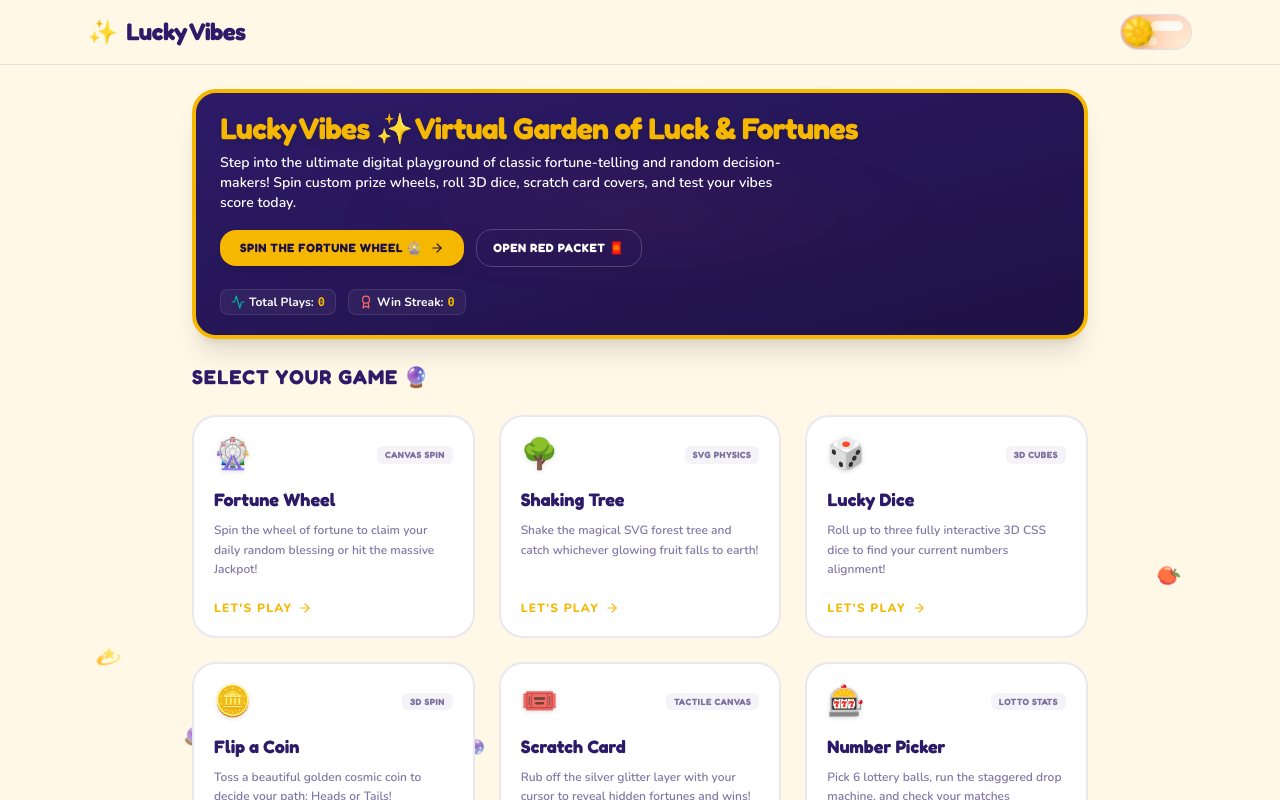
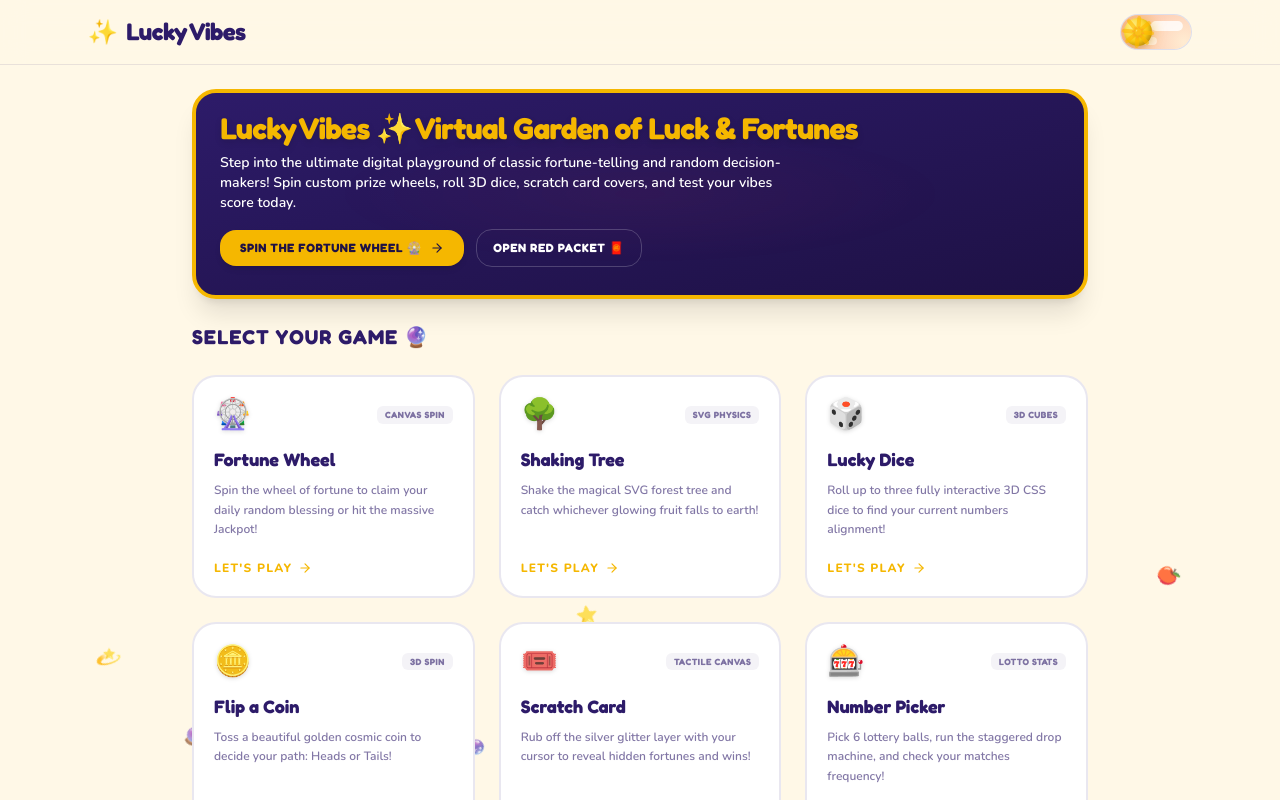
Before and after one commit to stibinottathai/luckify, a Next.js app: page / in a window 1280 px wide. Shown: the top 800 px of the page. Built offline with nearby package versions, Linux system fonts and the light colour scheme.

Commit message:
feat: add HomeClient component with interactive game grid and particle background

```diff
--- a/components/HomeClient.tsx
+++ b/components/HomeClient.tsx
@@ -3,8 +3,7 @@
 import { useEffect, useState } from "react";
 import Link from "next/link";
 import { motion } from "framer-motion";
-import { Sparkles, ArrowRight, Activity, Award } from "lucide-react";
-import { useLuckStore } from "@/store/luckStore";
+import { ArrowRight } from "lucide-react";
 import AeoFaqSection from "@/components/ui/AeoFaqSection";
 
 interface GameCard {
@@ -144,8 +143,6 @@ const PARTICLE_EMOJIS = ["⭐", "🍀", "💫", "🎁", "🍎", "🍊", "💎",
 export default function HomeClient() {
   const [particles, setParticles] = useState<{ id: number; emoji: string; x: number; delay: number; duration: number }[]>([]);
 
-  const { totalPlays, winStreak } = useLuckStore();
-
   useEffect(() => {
     // Generate floating background particles safely
     const initialParticles = Array.from({ length: 22 }).map((_, i) => ({
@@ -209,19 +206,7 @@ export default function HomeClient() {
             </Link>
           </div>
 
-          {/* Miniature Player Stats Dashboard */}
-          <div className="flex flex-wrap items-center justify-center md:justify-start gap-3 pt-1">
-            <div className="flex items-center gap-1 py-1 px-2.5 rounded-lg bg-white/5 border border-white/10 text-[10px] sm:text-xs font-bold text-cream-soft/70">
-              <Activity className="w-3.5 h-3.5 text-accent-teal" />
-              Total Plays:{" "}
-              <span className="text-primary-gold font-mono font-black">{totalPlays}</span>
-            </div>
-            <div className="flex items-center gap-1 py-1 px-2.5 rounded-lg bg-white/5 border border-white/10 text-[10px] sm:text-xs font-bold text-cream-soft/70">
-              <Award className="w-3.5 h-3.5 text-alert-coral" />
-              Win Streak:{" "}
-              <span className="text-primary-gold font-mono font-black">{winStreak}</span>
-            </div>
-          </div>
+
         </div>
       </section>
 
```
